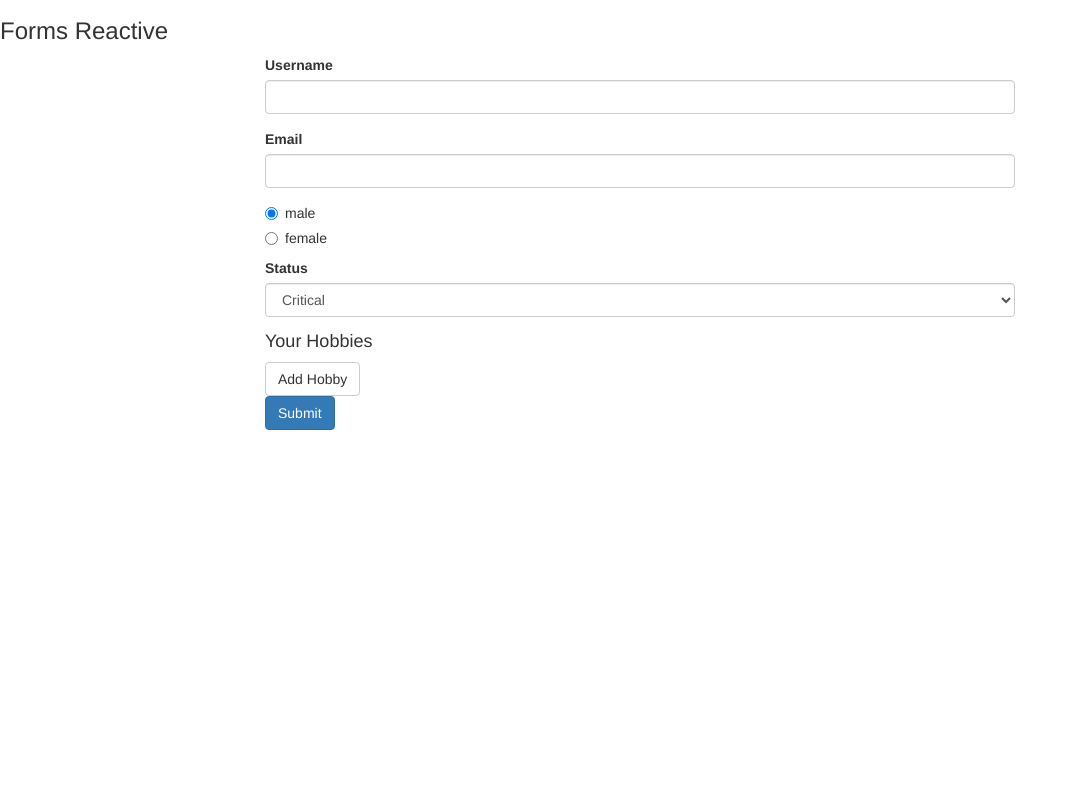
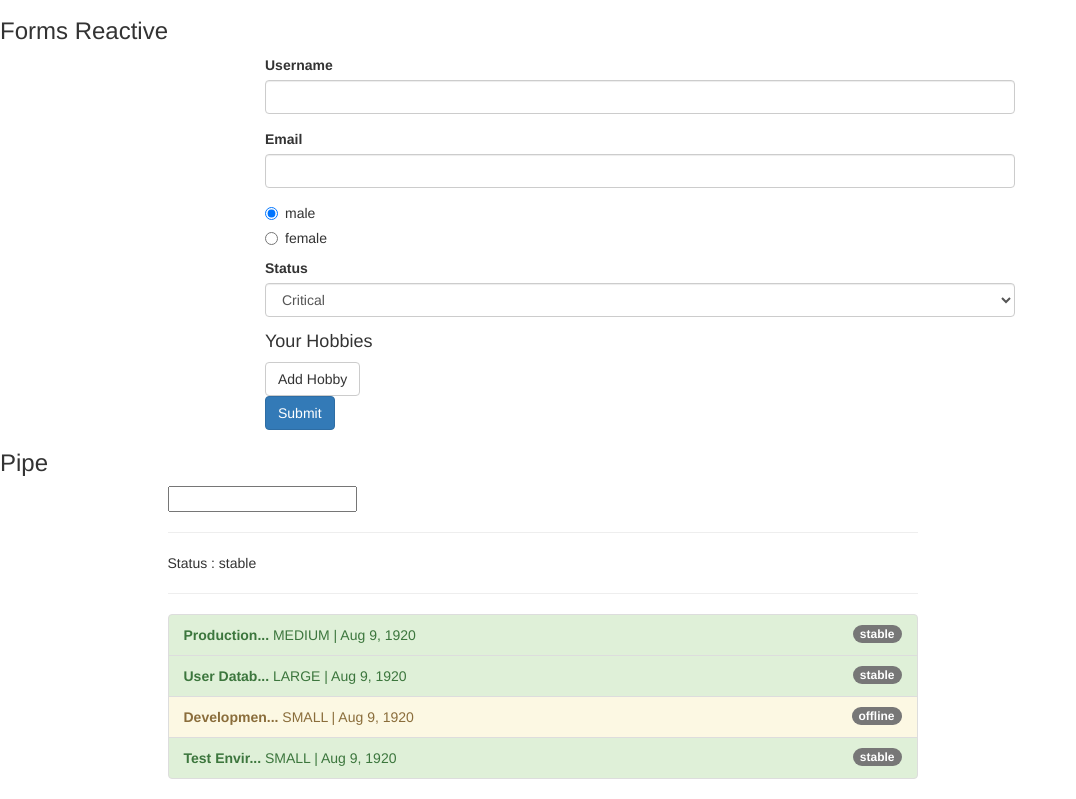
Before and after one commit to minhvuong123/angular-init, an Angular app: page / in a window 1280 px wide. Shown: the part 1061-1860 px from the top of the page, without its empty margins (0-1076 px from the left). Before the commit the page ends 1491 px from the top, so only its background shows below. Built offline with nearby package versions, Linux system fonts and the light colour scheme.

Commit message:
add pipe

```diff
--- a/angular.json
+++ b/angular.json
@@ -102,5 +102,8 @@
         }
       }
     }
+  },
+  "cli": {
+    "analytics": false
   }
 }
--- a/src/app/app.component.html
+++ b/src/app/app.component.html
@@ -154,3 +154,24 @@
     </div>
   </div>
 </div>
+
+<h3>Pipe</h3>
+<div class="container">
+  <div class="row">
+    <div class="col-xs-12 col-sm-10 col-md-8 col-sm-offset-1 col-md-offset-1">
+      <input type="text" [(ngModel)]="filteredStatus">
+      <hr>
+      <div>
+        Status : {{ stableStatus | async }}
+      </div>
+      <hr>
+      <ul class="list-group">
+        <li class="list-group-item" *ngFor="let server of servers | filter:filteredStatus:'status'" [ngClass]="getStatusClasses(server)">
+          <span class="badge">{{server.status}}</span>
+          <strong>{{server.name | shorten:10}}</strong>
+          {{server.instanceType  | uppercase }} | {{server.started | date}}
+        </li>
+      </ul>
+    </div>
+  </div>
+</div>
--- a/src/app/app.component.ts
+++ b/src/app/app.component.ts
@@ -119,4 +119,47 @@ export class AppComponent implements OnInit, AfterContentInit {
 
     return promise;
   }
+
+  // pipe
+  servers = [
+    {
+      instanceType: "medium",
+      name: "Production Server",
+      status: "stable",
+      started: new Date(15, 1, 2017)
+    },
+    {
+      instanceType: "large",
+      name: "User Database",
+      status: "stable",
+      started: new Date(15, 1, 2017)
+    },
+    {
+      instanceType: "small",
+      name: "Development Server",
+      status: "offline",
+      started: new Date(15, 1, 2017)
+    },
+    {
+      instanceType: "small",
+      name: "Test Environment Server",
+      status: "stable",
+      started: new Date(15, 1, 2017)
+    }
+  ]
+
+  filteredStatus = "";
+  getStatusClasses(server: { instanceType: string, name: string, status: string, started: Date }) {
+    return {
+      'list-group-item-success': server.status === 'stable',
+      'list-group-item-warning': server.status === 'offline',
+      'list-group-item-danger': server.status === 'critical'
+    }
+  }
+
+  stableStatus = new Promise((resolve, reject) => {
+    setTimeout(() => {
+      resolve("stable")
+    }, 1500)
+  })
 }
--- /dev/null
+++ b/src/app/filter.pipe.ts
@@ -0,0 +1,22 @@
+import { PipeTransform, Pipe } from "@angular/core";
+
+@Pipe({
+  name: 'filter',
+//   pure: false // force pipe update when the data is changed
+})
+export class FilterPipe implements PipeTransform {
+    transform(value: any, filterString: string, propName: string): any {
+        if (value.length === 0 || filterString == '') {
+            return value;
+        }
+
+        const resultArray = [];
+        for (const item of value) {
+            if (item[propName] === filterString) {
+                resultArray.push(item);
+            }
+        }
+
+        return resultArray;
+    }
+}
--- /dev/null
+++ b/src/app/shorten.pipe.ts
@@ -0,0 +1,14 @@
+import { PipeTransform, Pipe } from "@angular/core";
+
+@Pipe({
+  name: 'shorten'
+})
+export class ShortenPipe implements PipeTransform {
+    transform(value: any, limit: number) {
+        if (value.length > limit) {
+            return value.substr(0, limit) + "...";
+        }
+
+        return value;
+    }
+}
```
Also changed, not shown: src/app/app.module.ts (+6 -1 lines), 1 other file (tests, documents, lock files or other folders).
